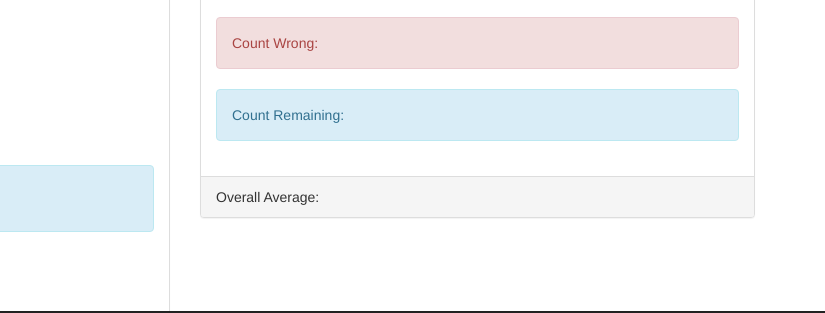
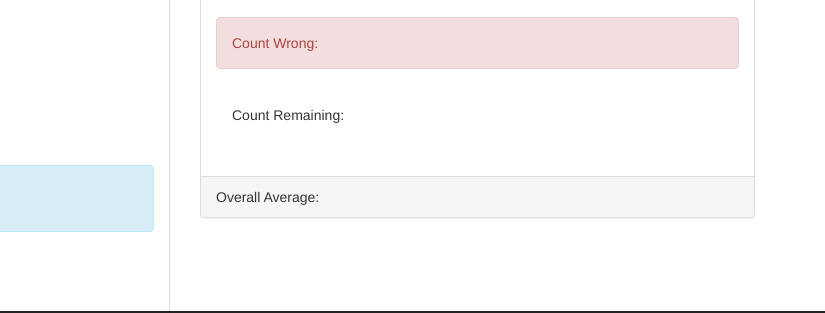
Before and after one commit to bernardw01/hangman-game, a plain HTML site: page index.html in a window 1280 px wide. Shown: the part 439-752 px from the top of the page, 455-1280 px from the left. Drawn offline with nearby package versions, Linux system fonts and the light colour scheme.

Commit message:
Minor edit

```diff
--- a/index.html
+++ b/index.html
@@ -71,7 +71,7 @@ Hangman Game
                         <h3>Your Performance Metrics</h3>
                         <div class='alert alert-success'>Count Right: <span class='badge' id="countRight"></span></div>
                        <div class='alert alert-danger'> Count Wrong: <span class='badge' id="countWrong"></span></div>
-                       <div class='alert alert-info'> Count Remaining: <span class='badge'id="countRemaining"></span></div>
+                       <div class='alert alert-default'> Count Remaining: <span class='badge'id="countRemaining"></span></div>
                     </div>
                     <div class="panel-footer">Overall Average: <span id="overallAvg"></span></div>
                 </div>
```
